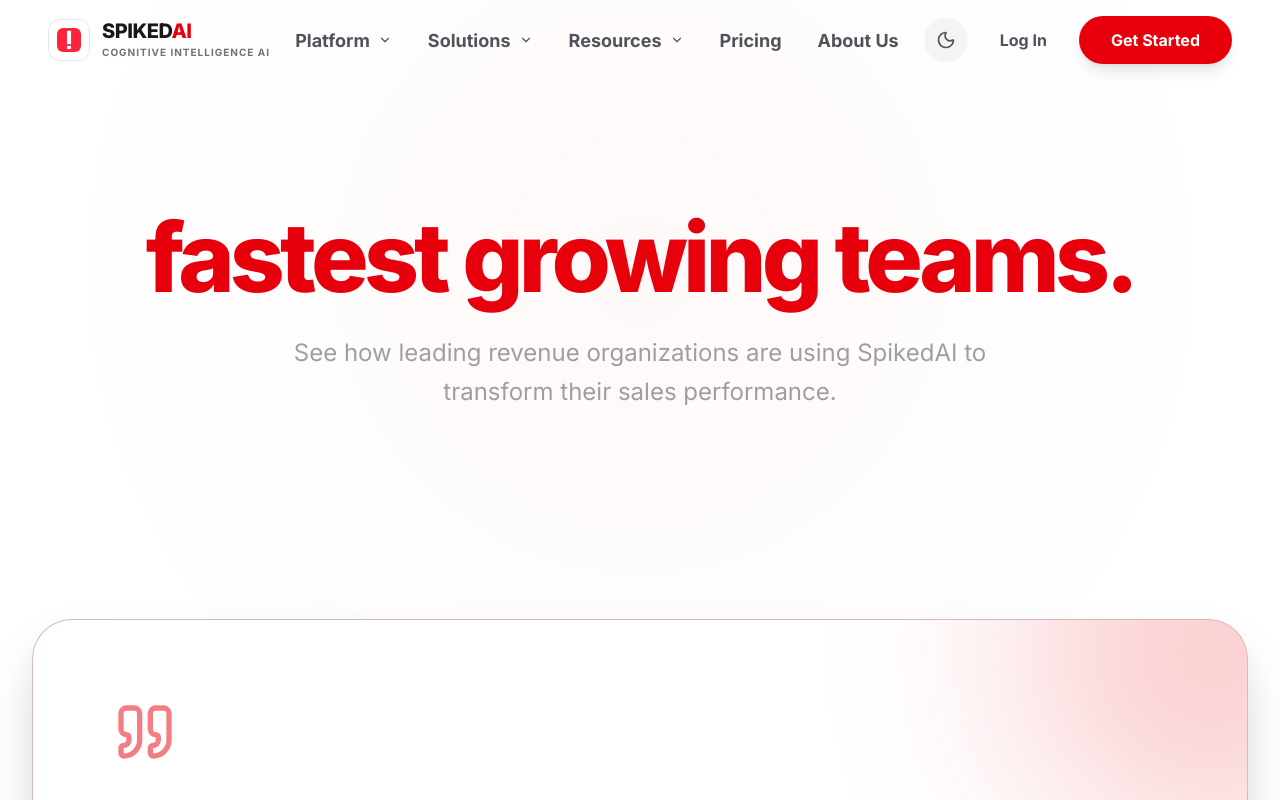
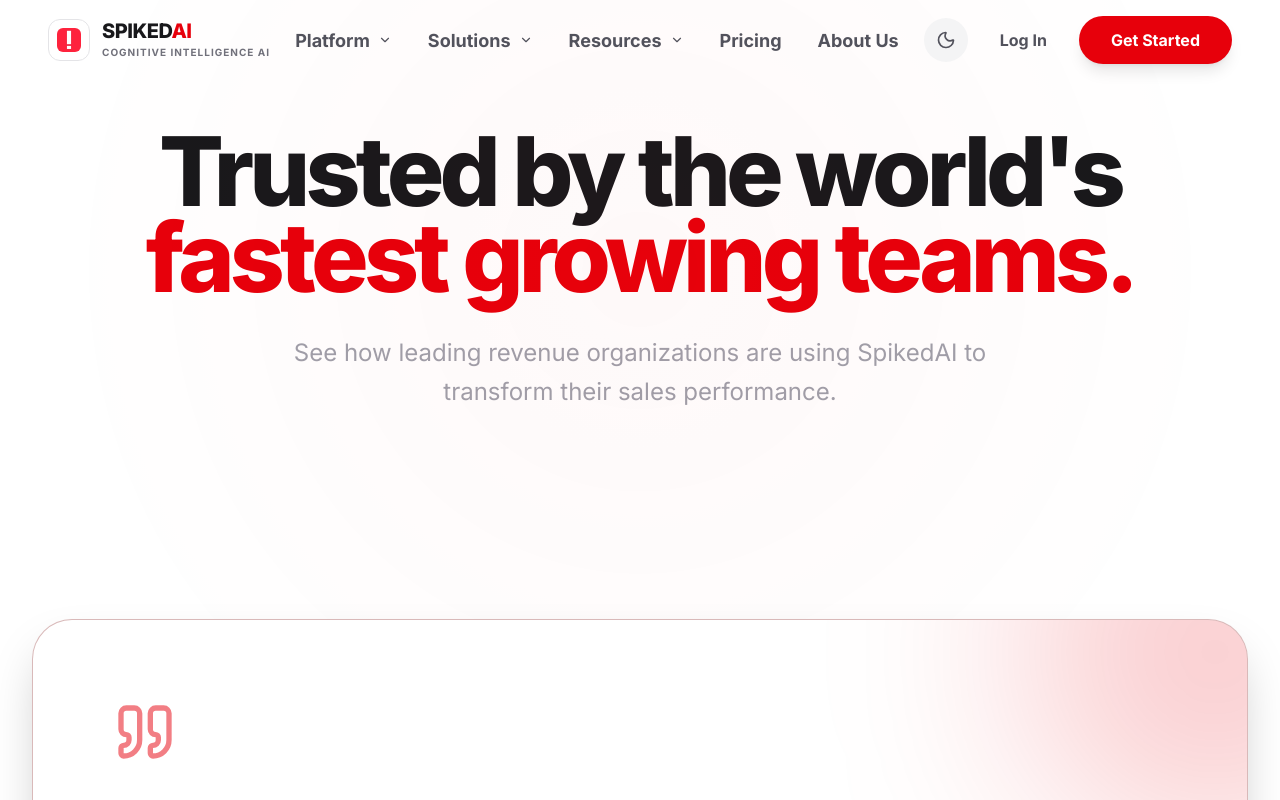
Before and after one commit to nexomac/spiked-landing-page, a SvelteKit app: page /customers in a window 1280 px wide. Shown: the top 800 px of the page. Built offline with nearby package versions, Linux system fonts and the light colour scheme.

Commit message:
fix: minor stuff

```diff
--- a/src/lib/components/Navigation.svelte
+++ b/src/lib/components/Navigation.svelte
@@ -432,7 +432,7 @@
 				</button>
 
 				<a
-					href="/login"
+					href="https://app.spiked.ai/login"
 					class={`text-base font-bold px-4 py-2 hover:text-red-600 transition-colors ${isLight ? "text-zinc-600" : "text-zinc-300"}`}
 				>
 					Log In
@@ -529,9 +529,9 @@
 							{/if}
 						</button>
 						<a
-							href="/about-us"
+							href="https://app.spiked.ai/login"
 							class={`p-5 rounded-3xl border text-center font-black text-lg ${isLight ? "bg-zinc-50 border-zinc-100 text-zinc-900" : "bg-zinc-900 border-zinc-800 text-white"}`}
-							onclick={() => toggleMobileMenu(false)}>About</a
+							onclick={() => toggleMobileMenu(false)}>Log In</a
 						>
 					</div>
 					<a
--- a/src/routes/customers/+page.svelte
+++ b/src/routes/customers/+page.svelte
@@ -81,7 +81,8 @@
 			</div>
 
 			<h1
-				class="font-black tracking-tighter mb-8 text-white"
+				class="font-black tracking-tighter mb-8
+				{$themeStore === 'dark' ? 'text-white' : 'text-zinc-900'}"
 				style="font-size: clamp(3rem, 8vw, 6rem); line-height: 0.9;"
 			>
 				Trusted by the world's<br />
```
